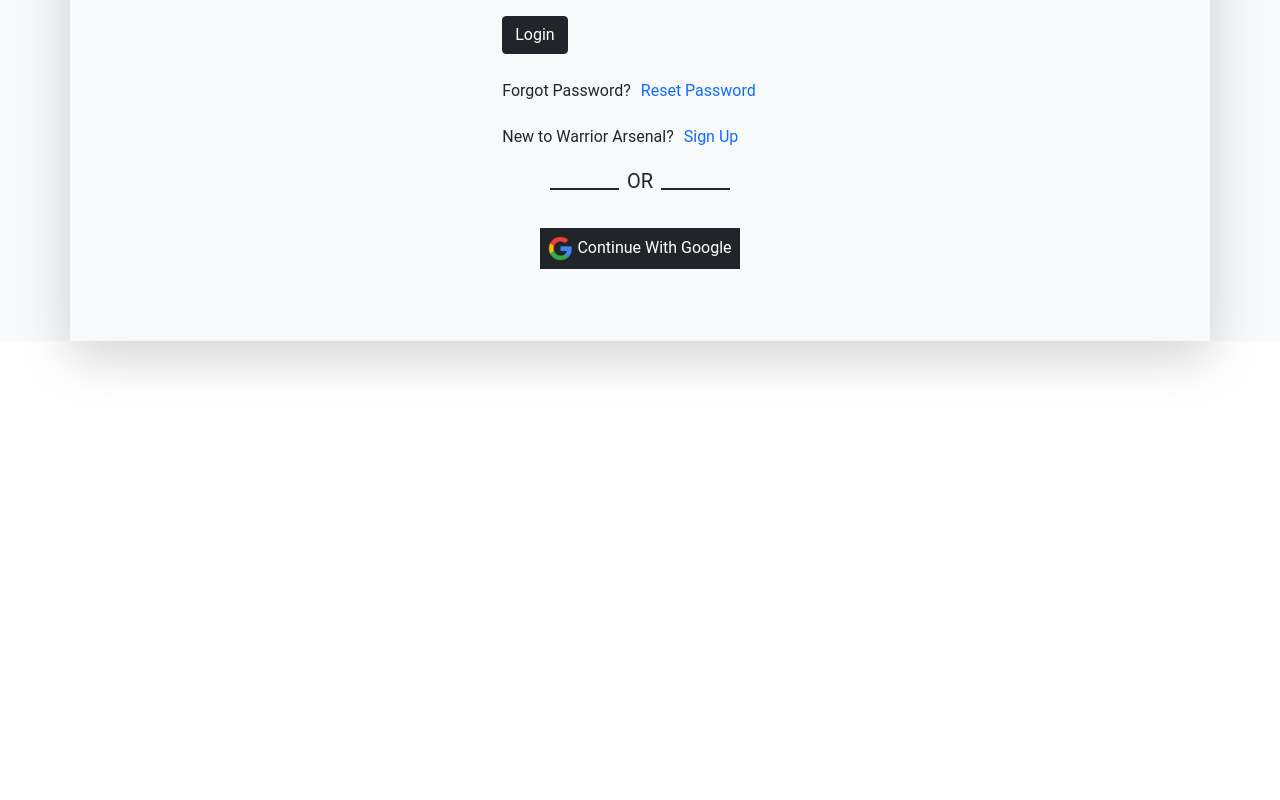
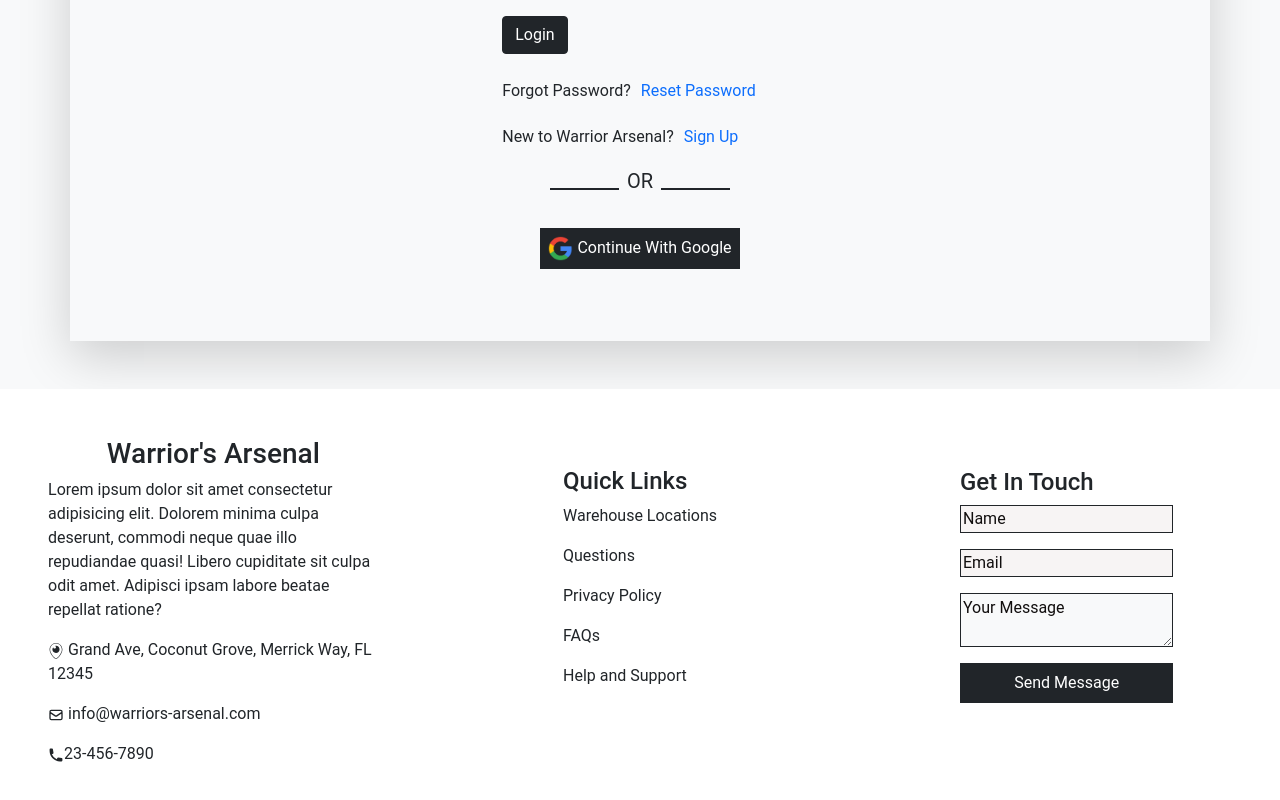
Before and after one commit to leonsabirwm/warriors-arsenal-client, a React (Create React App) app: page /login in a window 1280 px wide. Shown: the part 346-1146 px from the top of the page. Before the commit the page ends 800 px from the top, so only its background shows below. Built offline with nearby package versions, Linux system fonts and the light colour scheme; no server answers.

Commit message:
blog section refactoring

```diff
--- a/src/App.js
+++ b/src/App.js
@@ -12,6 +12,8 @@ import { RequireAuth } from './components/RequireAuth/RequireAuth';
 import { createContext, useState } from 'react';
 import { NotFound } from './components/NotFound/NotFound';
 import Blogs from './components/Blogs/Blogs';
+import { Banner } from './components/Banner/Banner';
+import { Footer } from './components/Footer/Footer';
 
 export const BarContext = createContext();
 function App() {
@@ -44,6 +46,8 @@ function App() {
 
       <Route path='*' element={<NotFound></NotFound>}></Route>
       </Routes>
+    <Footer></Footer>
+
 
      </BarContext.Provider>
     </div>
--- /dev/null
+++ b/src/components/Banner/Banner.js
@@ -0,0 +1,22 @@
+import React from 'react'
+import { useNavigate } from 'react-router-dom';
+
+export const Banner = () => {
+    const navigate = useNavigate();
+  return (
+    <div className='row m-5'>
+        <div className='col-12 col-lg-6'>
+            <img className='img-fluid rounded' src="https://img.freepik.com/free-vector/illustration-character-fixing-cogwheel_53876-26673.jpg?t=st=1651665976~exp=1651666576~hmac=b522a2ad108a430472cf24dd17d1779b544a164c138a61726d9bb876e721799f&w=740" alt="" />
+        </div>
+        <div className='col-12 col-lg-6 d-flex flex-column align-items-center justify-content-center text-center  mt-5'>
+           <div>
+           <h2 className='text-nowrap'>Manage Your Arsenal Rapidly</h2>
+            <h2 className='' >With Warrior's Arsenal</h2>
+           </div>
+        <div className='d-flex justify-content-start'>
+            <button className='mt-4 text-white p-3 btn-dark border border-0' onClick={()=>navigate('/manageinventory')}>Manage Inventory</button>
+        </div>
+        </div>
+    </div>
+  )
+}
--- a/src/components/Blogs/Blogs.js
+++ b/src/components/Blogs/Blogs.js
@@ -12,7 +12,7 @@ const Blogs = () => {
                 </div>
                 <div className='answer'>
                     <h2 className='text-2xl'>Difference between JavaScript and NodeJS?</h2>
-                    <p className='text-base my-3'>
+                    <div className='text-base my-3'>
                       <ul>
                         <li>JavaScript a scripting language classified as high level language that uses the concept of Oops but it is based on protype inheritance and NodeJS is a cross platform and opensource JavaScript runtime that allows the JavaScript to be run on the server side.</li>
                         <li>
@@ -25,26 +25,26 @@ const Blogs = () => {
                           Any browser engine can run JavaScript,on cotarary NodeJS V8 engine parses and runs JavaScript.
                         </li>
                       </ul>
-                    </p>
+                    </div>
                 </div>
             </div>
             <div className='portion-two'>
             <div className='answer'>
                     <h2 className='text-2xl'>When you should use NodeJS and MongoDB?</h2>
-                    <p className='text-base my-3'>
-                    <h5 className='text-decoration-underline'>NodeJS:</h5>
+                    <div className='text-base my-3'>
+                    <span className='text-decoration-underline fs-5'>NodeJS:</span>
                     <p>With the help of NodeJS we can create server side and as we for client end JavaScript frameworks is the best choice out there we can easily make a full stack website in a short period of time by learning one language.If we are doing non blocking operation and does not have heavy algorithm/Job which consumes lots of CPU cycles,then it is convinient to use NodeJS for server.When making system which put emphasis on concurrency and speed NodeJS can be used.</p>
-                    </p>
-                    <p className='text-base my-3'>
-                    <h5 className='text-decoration-underline'>MongoDB:</h5>
+                    </div>
+                    <div className='text-base my-3'>
+                    <span className='text-decoration-underline fs-5'>MongoDB:</span>
                     <p>When we need easy scalibility for you database then MongoDB is the best one for you because,it provides easy scalability via sharding(Sharding is a method for distributing data across multiple machines).If you are familliar with JavaScript the JSON-like document formats in MongoDB will be a peice of cake for you to work with.When we need ACID transaction for a single document we can consider using this database.</p>
-                    </p>
+                    </div>
 
              </div>
 
                 <div className='answer'>
                     <h2 className='text-2xl'>Diffrence between SQL and NoSQL database?</h2>
-                    <p className='text-base my-3'>
+                    <div className='text-base my-3'>
                       <ul>
                         <li>
                         SQL Databases are known as Relational Database Management System (RDBMS) and NoSQL databases are categorized as Non-relational or distributed database system.
@@ -59,7 +59,7 @@ const Blogs = () => {
                         Relational (SQL) databases use a rigid structure of tables with columns and rows.In contrast,there is not one type of NoSQL database. There are many different schemas, from key-value stores, to document stores, graph databases, time series databases and wide-column stores. Some NoSQL systems also support “multi-model” schemas, meaning they can support more than one data schema internally.
                         </li>
                       </ul>
-                    </p>
+                    </div>
                 </div>
             </div>
         </div>
--- /dev/null
+++ b/src/components/Footer/Footer.js
@@ -0,0 +1,48 @@
+import React from 'react'
+import { FaPeriscope } from "react-icons/fa";
+import { HiOutlineMail ,HiPhone} from "react-icons/hi";
+
+export const Footer = () => {
+  return (
+    <div className='row bg-white my-5 mx-0 d-flex justify-content-center align-items-center'>
+        <div className='col-12 col-lg-4 pt-5 d-flex flex-column px-5 align-items-center'>
+            <div className=''>
+                <h3>Warrior's Arsenal</h3>
+            </div>
+            <p className='text-justify'>
+                Lorem ipsum dolor sit amet consectetur adipisicing elit. Dolorem minima culpa deserunt, commodi neque quae illo repudiandae quasi! Libero cupiditate sit culpa odit amet. Adipisci ipsam labore beatae repellat ratione?
+            </p>
+            <div>
+                <p><FaPeriscope></FaPeriscope> Grand Ave, Coconut Grove, Merrick Way, FL 12345</p>
+                <p><HiOutlineMail></HiOutlineMail> info@warriors-arsenal.com</p>
+                <p><HiPhone></HiPhone>23-456-7890</p>
+            </div>
+
+        </div>
+        <div className='col-12 p-0 my-4 col-lg-4 d-flex justify-content-center'>
+        <div>
+        <h4>Quick Links</h4>
+        <p>Warehouse Locations</p>
+        <p>Questions</p>
+        <p>Privacy Policy</p>
+        <p>FAQs</p>
+        <p>Help and Support</p>
+        </div>
+
+        </div>
+        <div className='col-12 col-lg-4 p-0'>
+
+            <div className='d-flex mx-auto flex-column align-items-left w-50'>
+            <h4>Get In Touch</h4>
+                <input className='border border-dark' type="text" placeholder='Name'/>
+                <input className='border border-dark my-3' type="text" placeholder='Email'/>
+                <textarea className='bg-light border border-dark' type="text" placeholder='Your Message'/>
+                <button className='mt-3 bg-dark text-white py-2 border border-0'>Send Message</button>
+            </div>
+        </div>
+
+
+
+    </div>
+  )
+}
--- a/src/components/Home/Home.js
+++ b/src/components/Home/Home.js
@@ -1,10 +1,12 @@
 import React from 'react'
 import { Inventory } from '../Inventory/Inventory'
+import { Banner } from './../Banner/Banner';
 
 export const Home = () => {
   return (
     <div>
-        <Inventory></Inventory>
+     <Banner></Banner>
+    <Inventory></Inventory>
     </div>
   )
 }
--- a/src/components/InventoryItem/InventoryItem.css
+++ b/src/components/InventoryItem/InventoryItem.css
@@ -5,6 +5,7 @@
 .left-segment{
     min-height: 30rem;
 }
+
 .update-btn{
     border: 1px solid black;
     background-color: rgb(46, 45, 45);
@@ -18,3 +19,11 @@
     background-color: white;
     color:black;
 }
+
+@media only screen and (max-width: 576px){
+.left-segment h5{
+    font-size: 13px;
+    /* font-weight: lighter; */
+}
+
+}
--- a/src/components/ManageInventory/ManageInventory.css
+++ b/src/components/ManageInventory/ManageInventory.css
@@ -46,7 +46,7 @@
 }
 @media only screen and (max-width: 576px) {
   .table {
-     transform: scale(.90);
+     transform: scale(.80);
 
   }
 
--- a/src/components/ManageInventory/ManageInventory.js
+++ b/src/components/ManageInventory/ManageInventory.js
@@ -1,7 +1,6 @@
 import axios from 'axios';
 import React, { useContext, useEffect, useState } from 'react'
 import { Table } from 'react-bootstrap';
-import toast from 'react-hot-toast';
 import { useNavigate } from 'react-router-dom'
 import swal from 'sweetalert';
 import './ManageInventory.css'
@@ -50,8 +49,14 @@ export const ManageInventory = () => {
   }
   return (
     <div>
-     <div className='d-flex justify-content-start my-5 mx-5'>
+     <div className='shadow w-50 mx-auto py-4 d-flex flex-column align-items-center justify-content-center my-5 px-4'>
+       <div className='my-3'>
+         <h5 className=''>Total Items : {items.length}</h5>
+
+       </div>
+       <div>
        <button onClick={()=>navigate('/additems')} className='add-button button-38'>Add Items</button>
+       </div>
      </div>
      <div className='d-flex justify-content-center align-items-center'>
      <Table striped bordered hover variant="light" className='table'>
```
Also changed, not shown: src/components/Footer/Footer.css (added), 1 other file (tests, documents, lock files or other folders).
